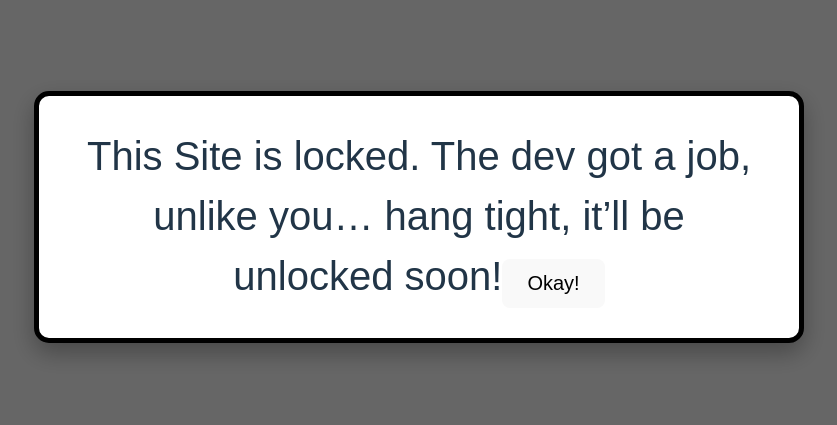
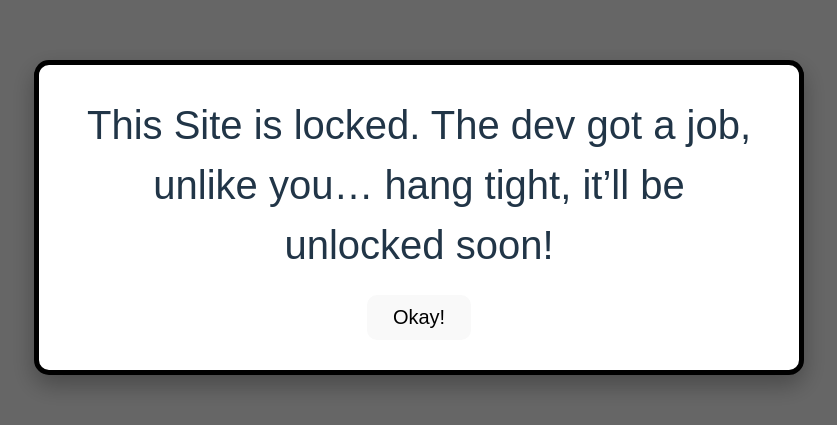
Before and after one commit to Sriram-Selvaperumal/advanced-job-search, a React (Vite) app in the folder advanced-job-search/: page / in a window 1280 px wide. Shown: the part 183-608 px from the top of the page, without its empty margins (221-1058 px from the left). Built offline with nearby package versions, Linux system fonts and the light colour scheme; a web font is replaced by a local one.

Commit message:
update style

```diff
--- a/advanced-job-search/src/components/Popup.css
+++ b/advanced-job-search/src/components/Popup.css
@@ -28,3 +28,15 @@
 .pop button{
     font-size: 20px;
 }
+.pop span {
+  display: block;       /* makes the span take full width */
+  margin-bottom: 20px;  /* gives space before the button */
+}
+.pop button {
+  display: block;
+  margin: 0 auto;       /* centers the button */
+  margin-top: 10px;
+  padding: 10px 25px;
+  border-radius: 10px;
+  cursor: pointer;
+}
```
